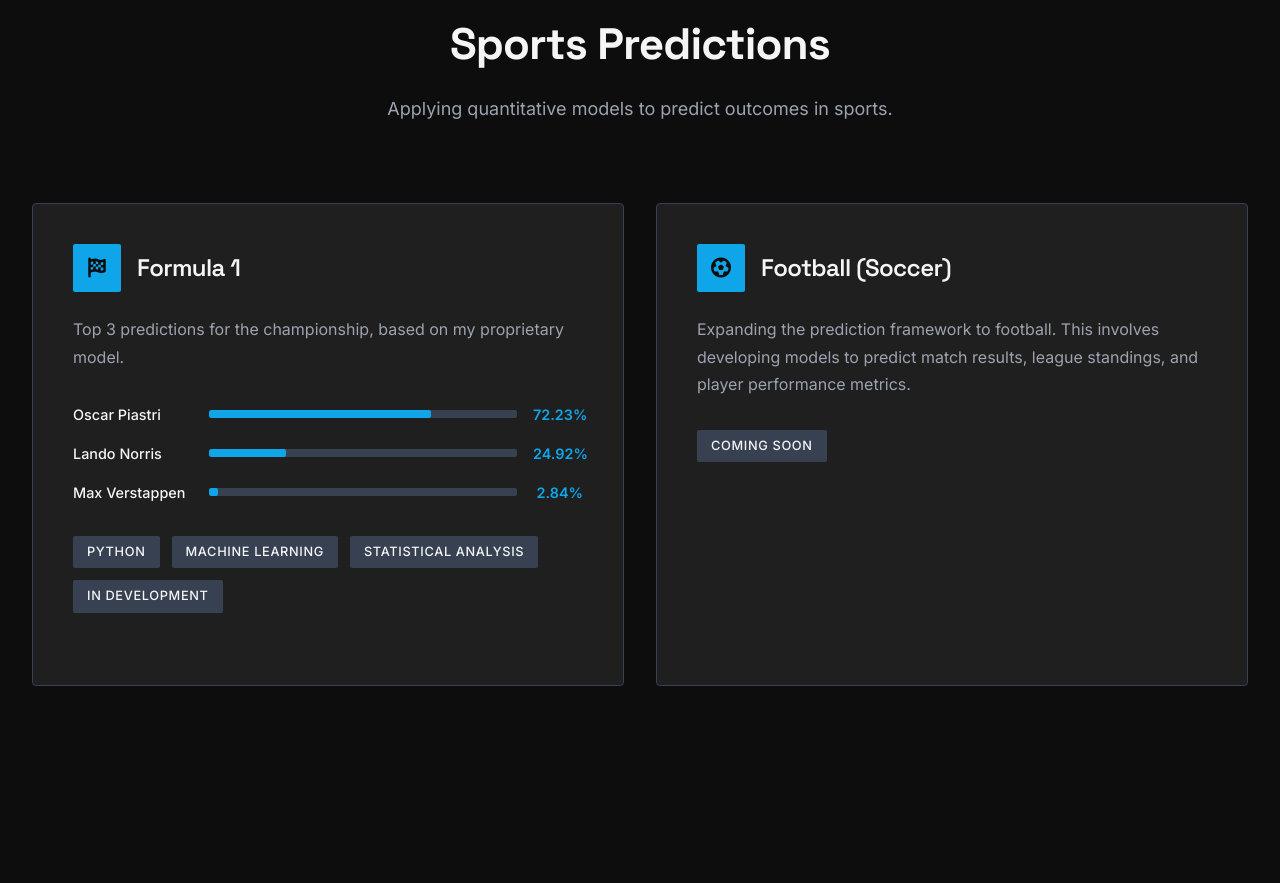
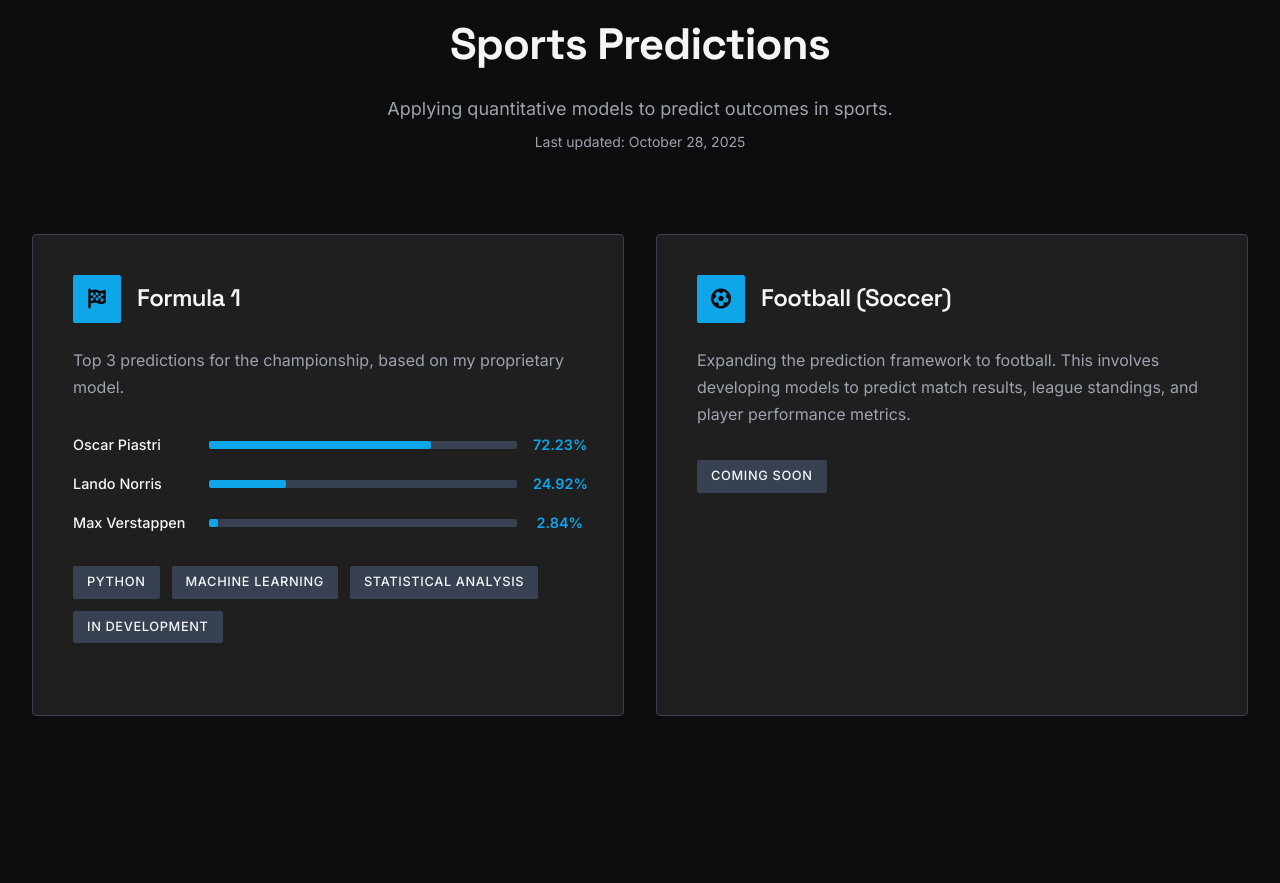
Before and after one commit to hakonstoerholt/hakonstoerholt.github.io, a plain HTML site: page index.html in a window 1280 px wide. Shown: the part 2700-3583 px from the top of the page. Drawn offline with Linux system fonts and the light colour scheme.

Commit message:
Update index.html

```diff
--- a/index.html
+++ b/index.html
@@ -752,6 +752,12 @@
             color: var(--electric-blue);
             text-align: right;
         }
+
+        .last-updated {
+            margin-top: 0.5rem;
+            font-size: 0.875rem;
+            color: var(--cool-grey);
+        }
     </style>
 </head>
 <body>
@@ -951,6 +957,7 @@
             <div class="section-header">
                 <h2 class="section-title">Sports Predictions</h2>
                 <p class="section-subtitle">Applying quantitative models to predict outcomes in sports.</p>
+                <p class="last-updated">Last updated: October 28, 2025</p>
             </div>
 
             <div class="projects-grid">
```
